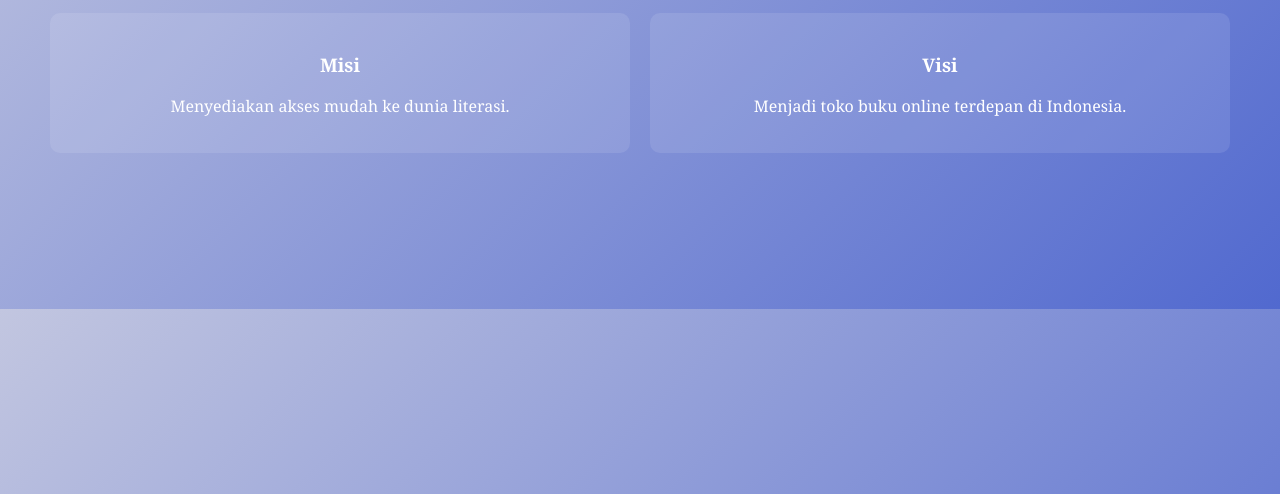
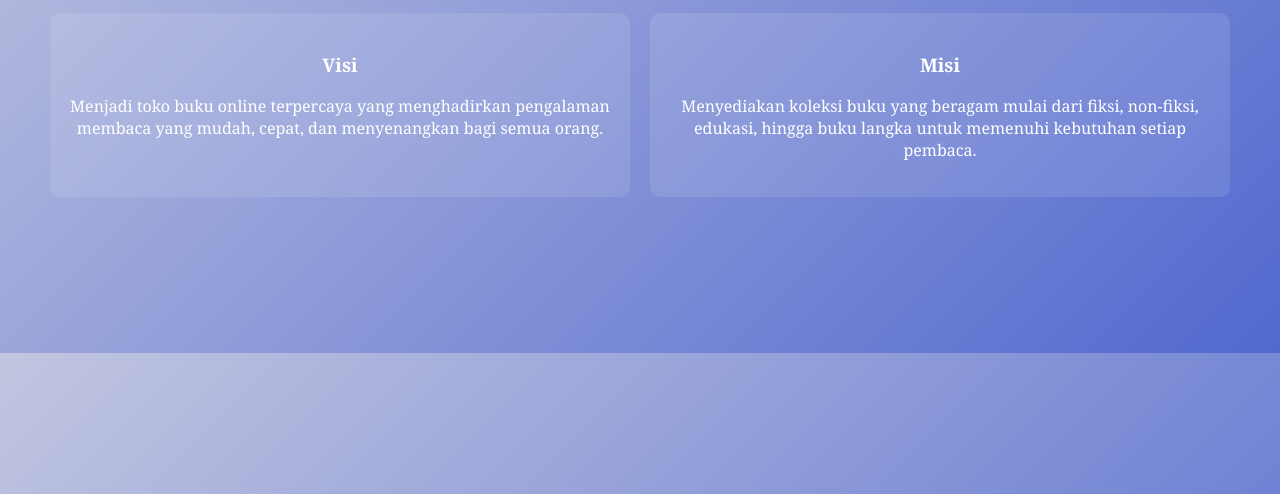
Before and after one commit to BookNestStore/BookNestStore.github.io, a plain HTML site: page about.html in a window 1280 px wide. Shown: the part 306-800 px from the top of the page. Drawn offline with Linux system fonts and the light colour scheme.

Commit message:
Add files via upload

```diff
--- a/about.html
+++ b/about.html
@@ -80,12 +80,12 @@
         <p>Kami menyediakan koleksi buku terbaik untuk semua kalangan.</p>
         <div class="grid">
             <div class="item">
-                <h3>Misi</h3>
-                <p>Menyediakan akses mudah ke dunia literasi.</p>
+                <h3>Visi</h3>
+                <p>Menjadi toko buku online terpercaya yang menghadirkan pengalaman membaca yang mudah, cepat, dan menyenangkan bagi semua orang.</p>
             </div>
             <div class="item">
-                <h3>Visi</h3>
-                <p>Menjadi toko buku online terdepan di Indonesia.</p>
+                <h3>Misi</h3>
+                <p>Menyediakan koleksi buku yang beragam mulai dari fiksi, non-fiksi, edukasi, hingga buku langka untuk memenuhi kebutuhan setiap pembaca.</p>
             </div>
         </div>
     </section>
```
